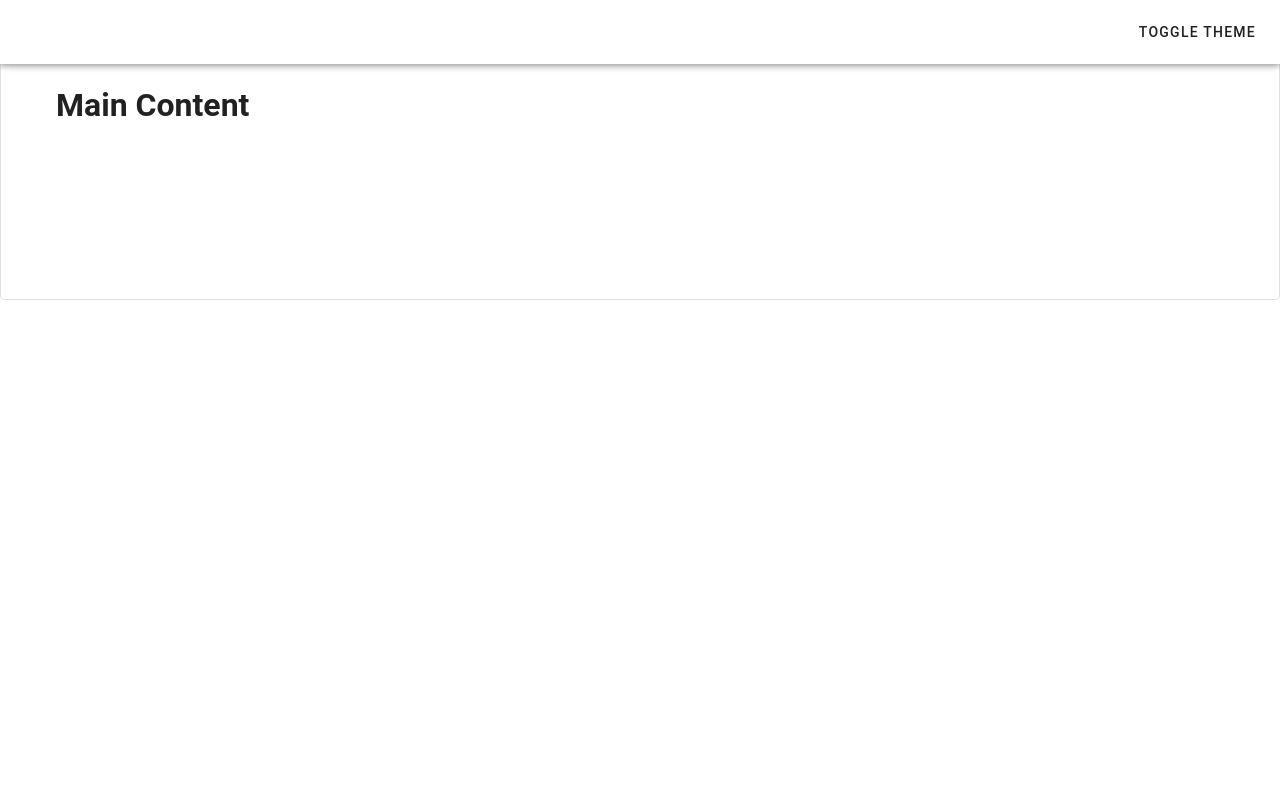
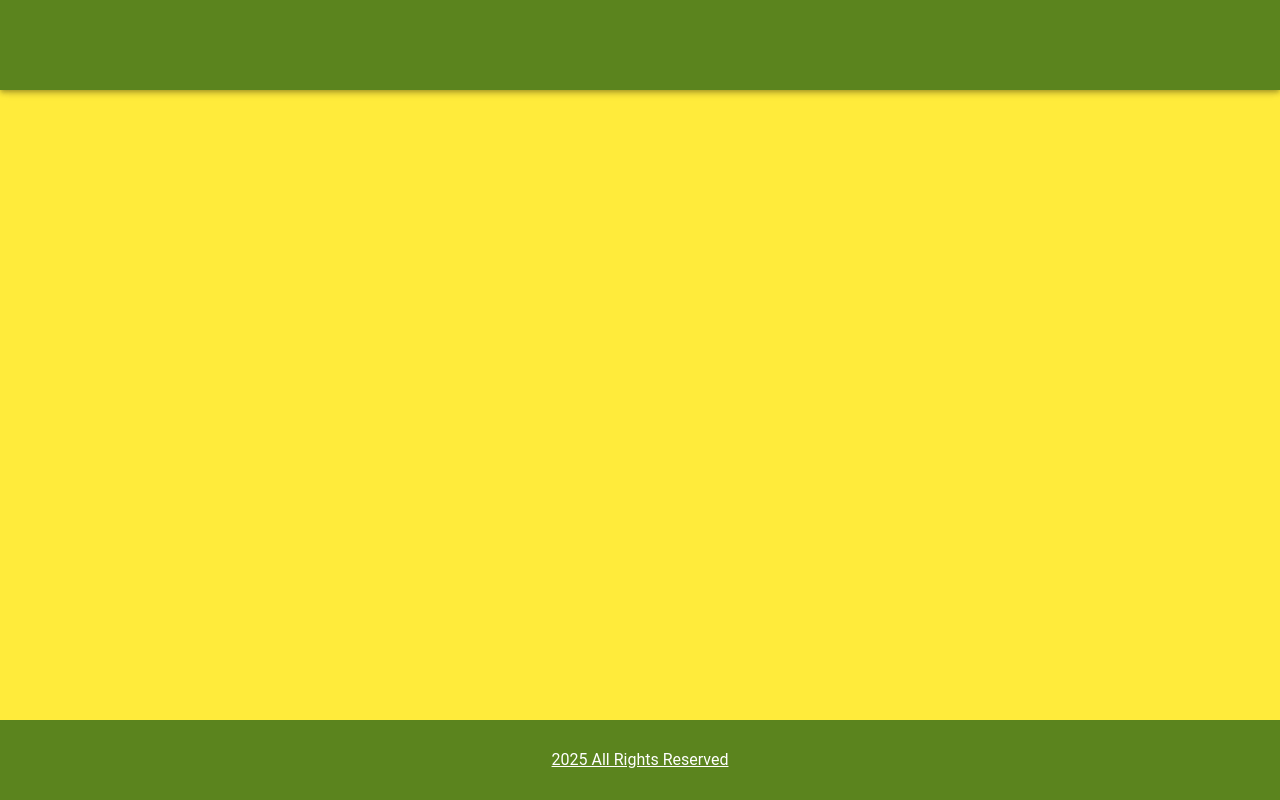
Before and after one commit to marianenasenillo/Web-based-Health-Management-System, a Vue app: page / in a window 1280 px wide. Built offline with nearby package versions, Linux system fonts and the light colour scheme.

Commit message:
changes: LoginView

```diff
--- a/src/views/LoginView.vue
+++ b/src/views/LoginView.vue
@@ -1,32 +1,29 @@
-<script setup>
-  import { ref } from 'vue'
-
-  const theme = ref('light')
-
-  function onClick () {
-    theme.value = theme.value === 'light' ? 'dark' : 'light'
-  }
-</script>
+<script setup></script>
 
 <template>
-  <v-responsive class="border rounded" max-height="300">
-    <v-app :theme="theme">
-      <v-app-bar class="px-3">
-        <v-spacer></v-spacer>
+  <v-app class="yellow-background">
 
-        <v-btn
-          :prepend-icon="theme === 'light' ? 'mdi-weather-sunny' : 'mdi-weather-night'"
-          text="Toggle Theme"
-          slim
-          @click="onClick"
-        ></v-btn>
-      </v-app-bar>
+    <v-app-bar app color="#5b841e" height="90" class="d-flex align-center"> </v-app-bar>
 
-      <v-main>
-        <v-container>
-          <h1>Main Content</h1>
-        </v-container>
-      </v-main>
-    </v-app>
-  </v-responsive>
+
+    <v-main>
+      <v-container>
+
+      </v-container>
+    </v-main>
+
+
+    <v-footer app color="#5b841e" height="80" class="d-flex align-center justify-center">
+      <span class="text-white text-decoration-underline">2025 All Rights Reserved</span>
+    </v-footer>
+  </v-app>
 </template>
+
+<style>
+
+.yellow-background {
+  background-color: #ffeb3b; /* yellow */
+  min-height: 100vh; /* ensures the background covers the full viewport */
+}
+
+</style>
```
